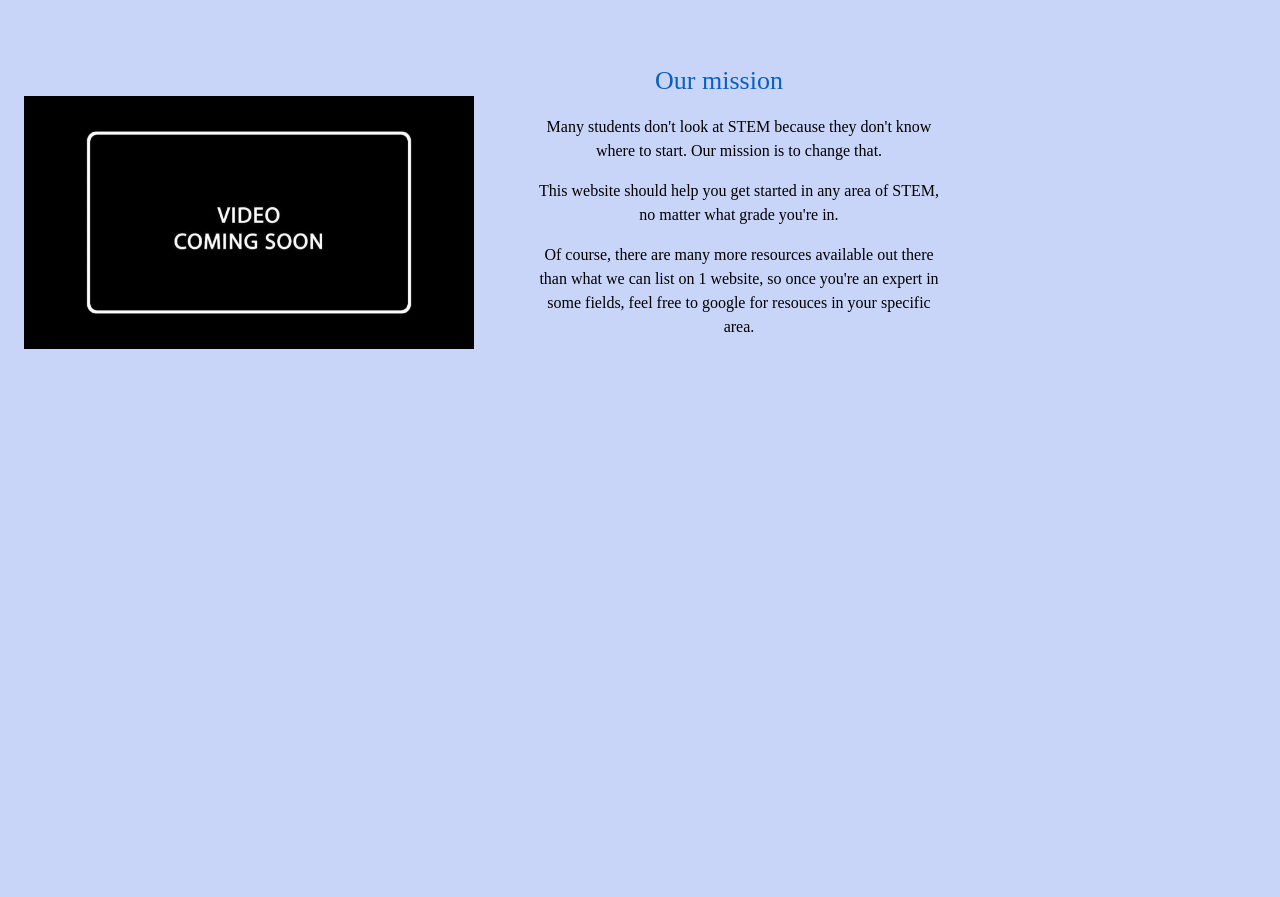
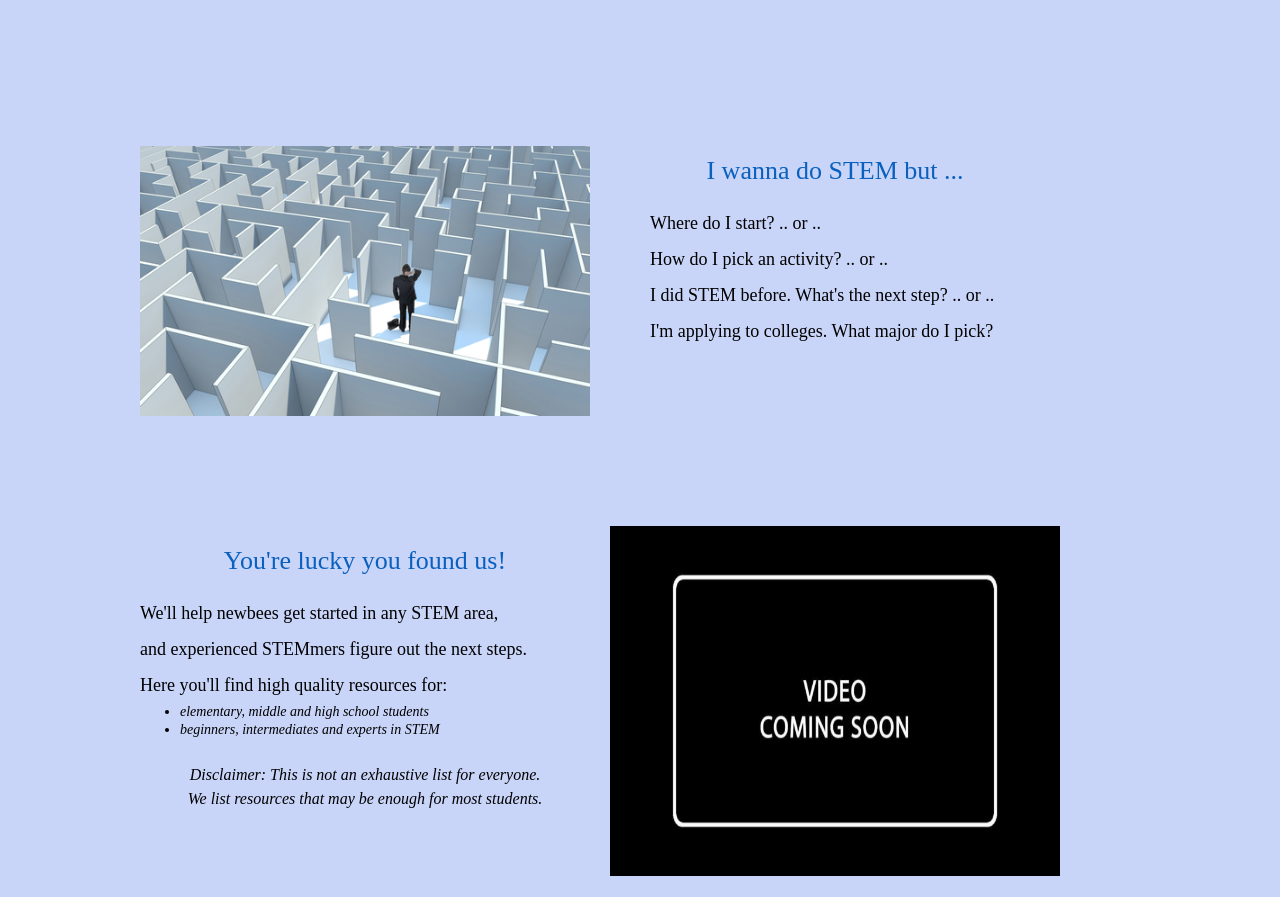
Before and after one commit to radicalcollegestrategies/stemscholars, a Jekyll site: the page built from index.md, in a window 1280 px wide, cut to the strip 920-1817 px from the top of the page. Built offline with Jekyll 4.4.1, drawn with Linux system fonts in a browser that asks for light colours; some web fonts are replaced; before the commit the page ends 1316 px from its top, so only the background shows below that.

Commit message:
Fix centering

```diff
--- a/_includes/header.html
+++ b/_includes/header.html
@@ -3,7 +3,8 @@
   <h2 class="headfont"> {{ page.h2 }} </h2>
 </header>
 <div class="navbar">
-    <div style="padding-left:250px; position:relative; width:700px;">
+    <!--div style="padding-left:250px; position:relative; width:700px;"-->
+    <div class="center" style="width:560px"> <!-- NOT WORKING TODO -->
       <div class="gallery">
           <a href="/">
             <img src="/assets/images/Home2.png" alt="Home" width="40" height="40">
--- a/assets/css/defaultstyle.css
+++ b/assets/css/defaultstyle.css
@@ -18,15 +18,15 @@ header {
 
 /********************** Photo list for navigation bar ***************/
 .navbar {
-  border-top: solid 1px #275da1;
-  border-bottom: solid 1px #275da1;
   padding-top: 7px;
   padding-bottom: 7px;
-  text-align: center;
   height: 80px;
-  width: auto;
-  overflow: hidden;
   background-color: #0b325c;
+}
+
+.center {
+  margin: auto;    /* Centers the item in horizontal direction */
+  display: block;  /* Displays it in it's own line */
 }
 
 div.gallery {
@@ -71,6 +71,7 @@ body {
    /* color: rgb(71, 33, 241); */
    color: rgb(0, 0, 0);
    background-color: #c9d5f8;
+   margin: auto;
  }
 
  p {
@@ -112,6 +113,7 @@ ul.l1 {
   font-size: 18px;
   line-height: 2;
   list-style-type: none;
+  text-align:left;
 }
 
 ul.l2 {
@@ -120,6 +122,7 @@ ul.l2 {
   font-style: italic;
   line-height: 1.3;
   list-style-type: none;
+  text-align:left;
 }
 
 ul.yes {
@@ -134,14 +137,16 @@ ul.yes li:before { content:"\2713\0020"; }
 /************************* Sections *******************/
 /********** Section for picture & description *********/
 sectionpd {
-  padding: 20px 0 0;
+  padding: 20px 0 20px 0; /* top, right, bottom, left */
   width: 1000px;
+  margin: auto;    /* Centers the item in horizontal direction */
+  display: block;  /* Displays it in it's own line */
 }
 
 .sectionpdPicture {
   float: left;
   margin-top: 75px;
-  padding-left: 50px;
+  padding-left: 30px;
   padding-right: 0px;
   width: 200px;
 }
@@ -162,7 +167,10 @@ sectionpd:after {
 /*************** Section for half and half **************/
 
 section50 {
-  padding: 20px 0 0; /* top is 20, rest are 0 */
+  padding: 20px 0 20px 0; /* top, right, bottom, left */
+  width: 1000px;
+  margin: auto;    /* Centers the item in horizontal direction */
+  display: block;  /* Displays it in it's own line */
   width: 1000px;
   text-align:center;
 }
@@ -181,3 +189,10 @@ section50 {
   min-height: 350px;
   width: 450px;
 }
+
+/* Clear floats after the section -- need to test TODO */
+section50:after {
+  content: "";
+  display: table;
+  clear: both;
+}
--- a/index.md
+++ b/index.md
@@ -37,14 +37,36 @@ h2: Achieve excellence in any area of STEM
 </section50>
 
 <section50>
-  <img class="section50left" style="padding-top: 50px;" src="/assets/images/VideoComingSoon.jpg">
-  <!--div class="section50left" style="padding-top: 50px;">
+  <img class="section50left" style="padding-top: 10px;" src="/assets/images/Maze.jpg">
+  <div class="section50right">
+    <h2>I wanna do STEM but ...</h2>
+    <ul class="l1" style="padding-left:40px">
+    <li>Where do I start?  .. or ..</li>
+    <li>How do I pick an activity? .. or ..</li>
+    <li>I did STEM before. What's the next step? .. or ..</li>
+    <li>I'm applying to colleges. What major do I pick?</li>
+    </ul>
+  </div>
+</section50>
+
+<section50>
+  <div class="section50left">
+    <h2>You're lucky you found us!</h2>
+    <ul class="l1" style="padding-left:0px">
+    <li>We'll help newbees get started in any STEM area,</li>
+    <li>and experienced STEMmers figure out the next steps.</li>
+    <li>Here you'll find high quality resources for:
+    <ul class="l2" style="list-style-type: disc;">
+    <li>elementary, middle and high school students</li>
+    <li>beginners, intermediates and experts in STEM</li>
+    </ul></li>
+    </ul>
+    <div style="text-align:center; font-style:italic; padding-top:5px">
+    Disclaimer: This is not an exhaustive list for everyone. <br> We list resources that may be enough for most students.</div>
+
+  </div>
+  <img class="section50right" src="/assets/images/VideoComingSoon.jpg">
+  <!--div class="section50right" style="padding-top: 50px;">
     <iframe src="https://www.youtube.com/embed/rmCfrV653Xo" scrolling="no" allowfullscreen="" width="450" height="250" frameborder="0"><br/></iframe>
   </div-->
-  <div class="section50right">
-    <h2>Our mission</h2>
-    <ul> Many students don't look at STEM because they don't know where to start. Our mission is to change that. </ul>
-    <ul> This website should help you get started in any area of STEM, no matter what grade you're in. </ul>
-    <ul> Of course, there are many more resources available out there than what we can list on 1 website, so once you're an expert in some fields, feel free to google for resouces in your specific area. </ul>
-  </div>
 </section50>
```
Also changed, not shown: f/about.md (+1 -1 lines), assets/images/Maze.jpg (added), assets/images/Rachel.jpg (added).
